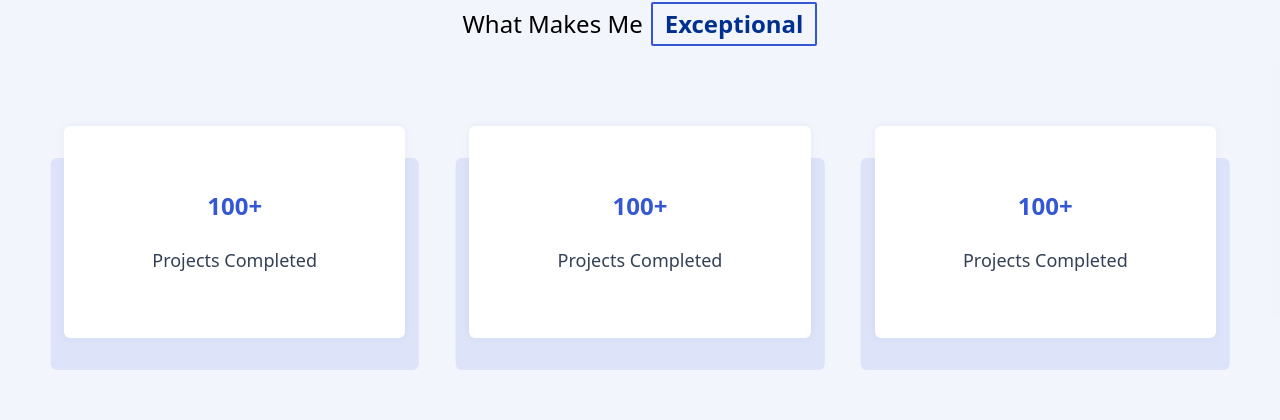
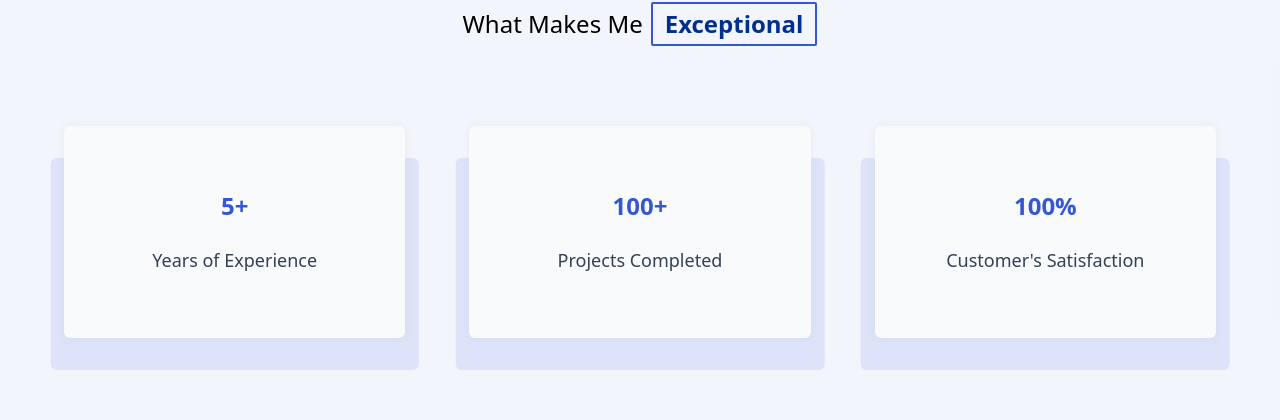
Before and after one commit to dasimems/portfolio-new, a Next.js app: page / in a window 1280 px wide. Shown: the part 2478-2898 px from the top of the page. Built offline with nearby package versions, Linux system fonts and the light colour scheme.

Commit message:
update; updated the why me section

```diff
--- a/components/pages/general/why-me/WhyMeCard.jsx
+++ b/components/pages/general/why-me/WhyMeCard.jsx
@@ -1,32 +1,27 @@
-const WhyMeCard = ({stat, title}) => {
-    return(
-        <div className="">
+const WhyMeCard = ({ stat, title }) => {
+  return (
+    <div className="">
+      <div className="relative group/why-me w-full">
+        <div className="absolute w-[108%] h-full -bottom-[15%] bg-primary-200 left-1/2 -translate-x-1/2 rounded-md -z-[1]" />
 
-            <div className="relative w-full">
-
-                <div className="absolute w-[108%] h-full -bottom-[15%] bg-primary-200 left-1/2 -translate-x-1/2 rounded-md -z-[1]">
-
-                </div>
-
-                <div className="relative flex flex-col gap-6 px-10 py-16 bg-white rounded-md special-shadow">
-
-
-
-                    {/* <div className="left-1/2 absolute -translate-x-1/2 -top-[50px] flex items-center justify-center w-[80px] h-[80px] rounded-full bg-primary-200">
+        <div className="relative cursor-pointer group-hover/why-me:-translate-y-[20px] duration-300 flex flex-col gap-6 px-10 py-16 bg-slate-50 group-hover/why-me:bg-white rounded-md special-shadow">
+          {/* <div className="left-1/2 absolute -translate-x-1/2 -top-[50px] flex items-center justify-center w-[80px] h-[80px] rounded-full bg-primary-200">
 
                         <div className="w-[90%] h-[90%] bg-white rounded-full"></div>
 
                     </div> */}
 
-                    <h1 className="text-xl font-bold text-center md:text-2xl text-primary">{stat}</h1>
+          <h1 className="text-xl font-bold text-center md:text-2xl text-primary">
+            {stat}
+          </h1>
 
-                    <p className="font-medium text-center text-slate-700 md:text-lg">{title}</p>
-                </div>
+          <h2 className="font-medium text-center text-slate-700 md:text-lg">
+            {title}
+          </h2>
+        </div>
+      </div>
+    </div>
+  );
+};
 
-            </div>
-
-        </div>
-    )
-}
-
-export default WhyMeCard
+export default WhyMeCard;
--- a/utils/general.js
+++ b/utils/general.js
@@ -97,16 +97,16 @@ export const siteName = "Dasimems",
   ],
   whatMakesMeExceptionalList = [
     {
-      stat: "100+",
-      title: "Projects Completed"
+      stat: "5+",
+      title: "Years of Experience"
     },
     {
       stat: "100+",
       title: "Projects Completed"
     },
     {
-      stat: "100+",
-      title: "Projects Completed"
+      stat: "100%",
+      title: "Customer's Satisfaction"
     }
   ],
   Socials = {
```
